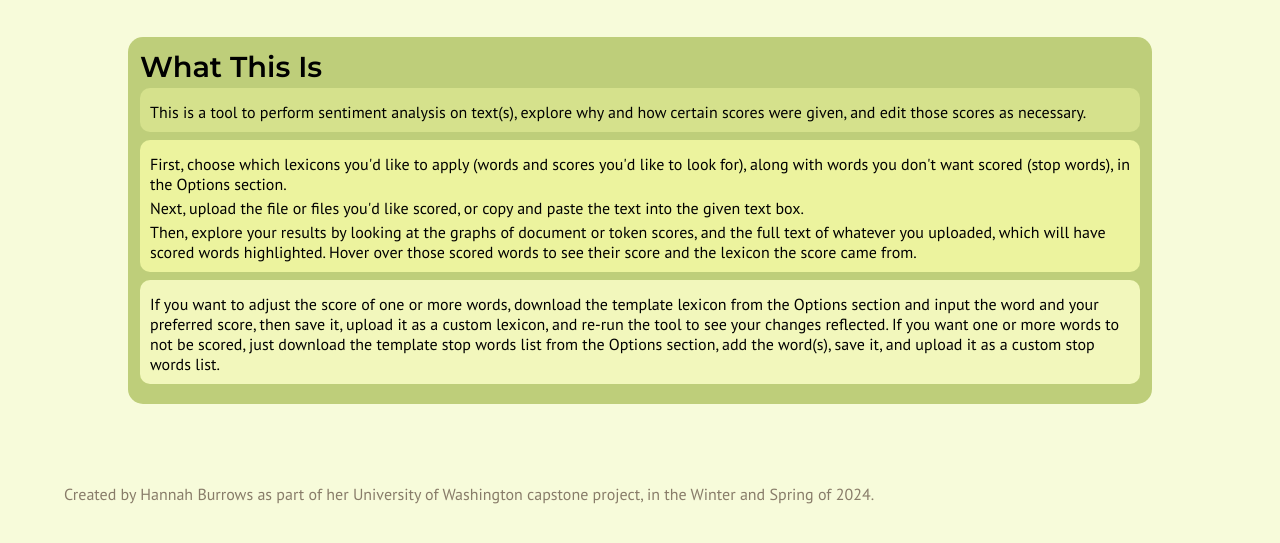
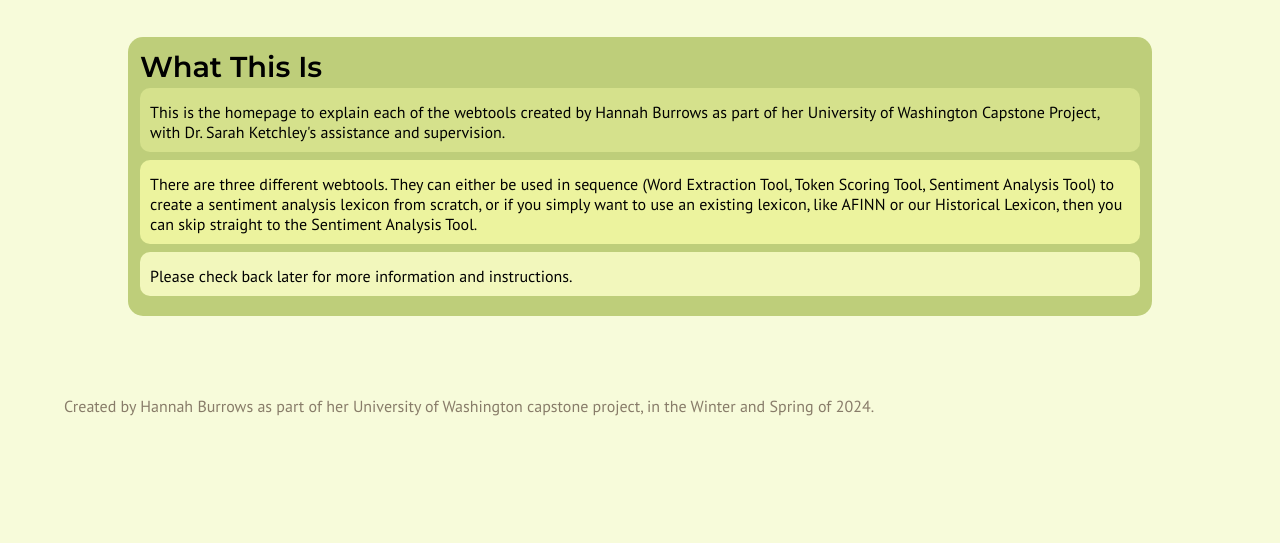
Before and after one commit to hannah627/sentiment-analysis, a plain HTML site: page index.html in a window 1280 px wide. Shown: the part 125-668 px from the top of the page. Drawn offline with Linux system fonts and the light colour scheme.

Commit message:
Adding actual explanations

```diff
--- a/index.html
+++ b/index.html
@@ -47,31 +47,13 @@
             <section id="explanationSection">
                 <h2>What This Is</h2>
                 <div class="explanationSubSections">
-                    <p>This is a tool to perform sentiment analysis on text(s), explore why and how certain scores were
-                        given, and edit
-                        those scores as necessary.</p>
+                    <p>This is the homepage to explain each of the webtools created by Hannah Burrows as part of her University of Washington Capstone Project, with Dr. Sarah Ketchley's assistance and supervision.</p>
                 </div>
                 <div class="explanationSubSections">
-                    <p>First, choose which lexicons you'd like to apply (words and scores you'd like to look for), along
-                        with words you
-                        don't want scored (stop words), in the Options section.</p>
-                    <p>Next, upload the file or files you'd like scored, or copy and paste the text into the given text
-                        box.</p>
-                    <p>Then, explore your results by looking at the graphs of document or token scores, and the full
-                        text of whatever you
-                        uploaded, which will have scored words highlighted. Hover over those scored words to see their
-                        score and the lexicon
-                        the score came from.</p>
+                    <p>There are three different webtools. They can either be used in sequence (Word Extraction Tool, Token Scoring Tool, Sentiment Analysis Tool) to create a sentiment analysis lexicon from scratch, or if you simply want to use an existing lexicon, like AFINN or our Historical Lexicon, then you can skip straight to the Sentiment Analysis Tool.</p>
                 </div>
                 <div class="explanationSubSections">
-                    <p>If you want to adjust the score of one or more words, download the template lexicon from the
-                        Options section and
-                        input the word and your preferred score, then save it, upload it as a custom lexicon, and re-run
-                        the tool to see
-                        your changes reflected. If you want one or more words to not be scored, just download the
-                        template stop words list
-                        from the Options section, add the word(s), save it, and upload it as a custom stop words list.
-                    </p>
+                    <p>Please check back later for more information and instructions.</p>
                 </div>
             </section>
 
```
